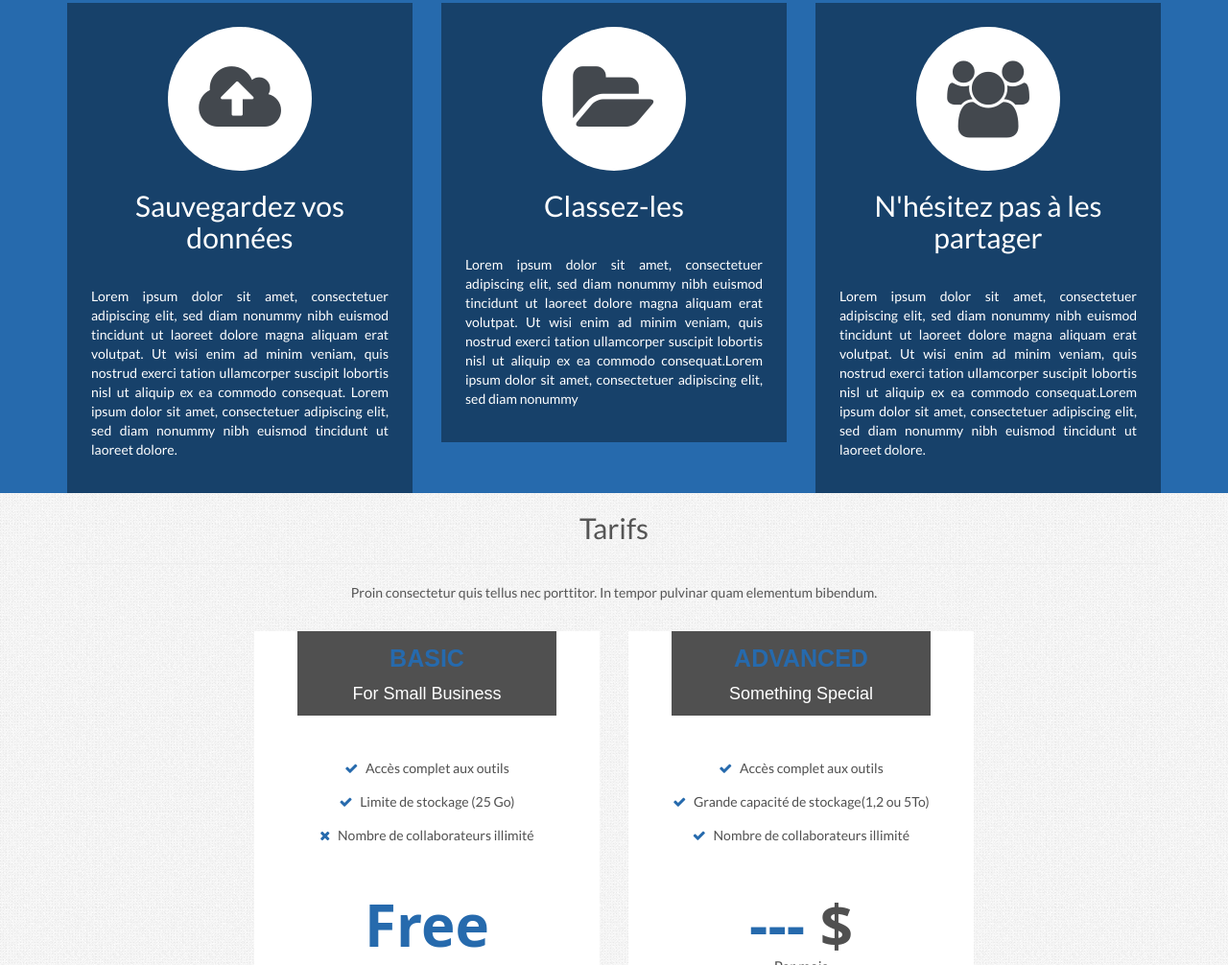
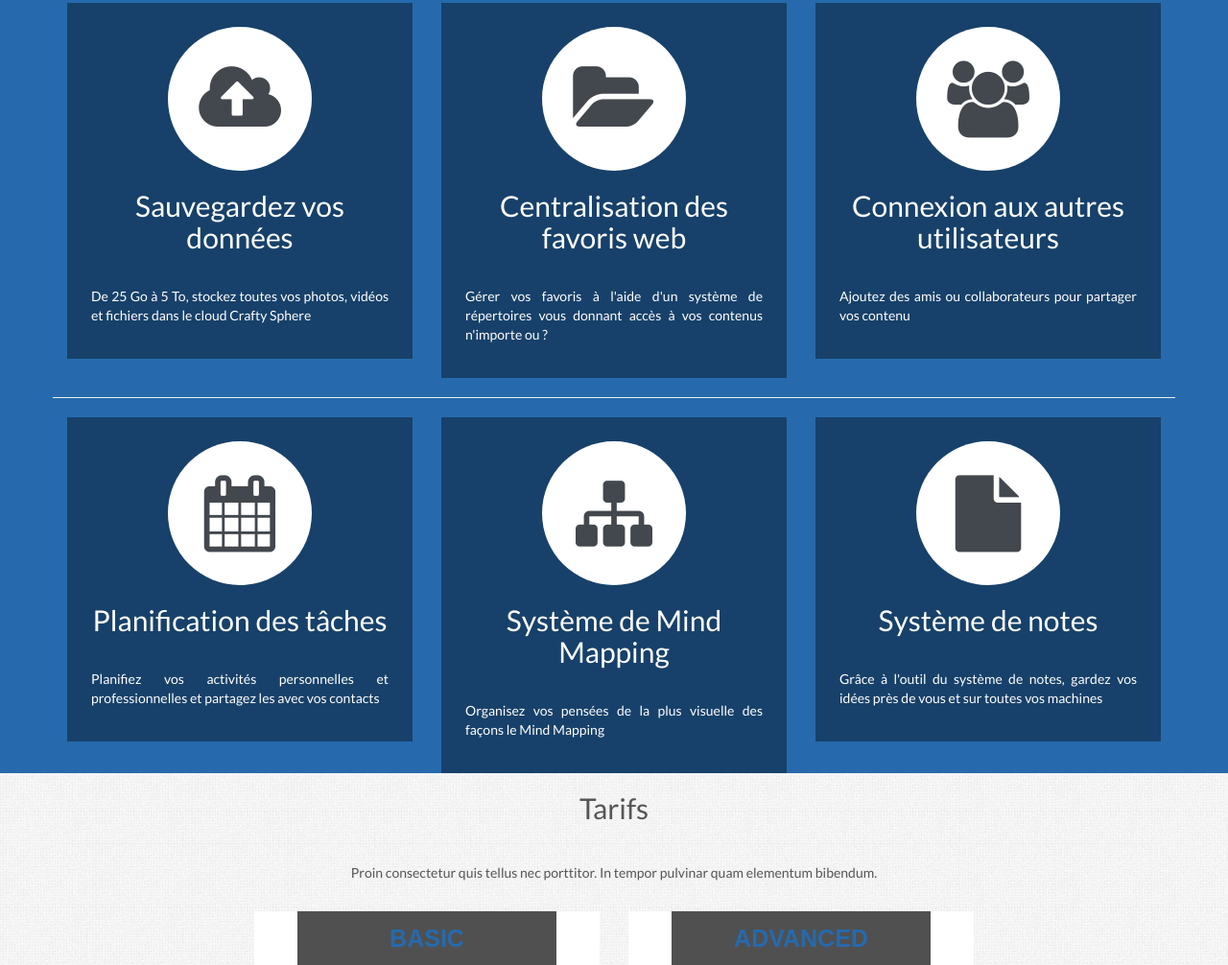
Before and after one commit to CarolineHe/Crafty.Sphere, a plain HTML site: page index.html in a window 1280 px wide. Shown: the part 754-1760 px from the top of the page at 96% size. Drawn offline with Linux system fonts and the light colour scheme.

Commit message:
ajout des outils et des liens resaux sociaux

```diff
--- a/css/main.css
+++ b/css/main.css
@@ -94,9 +94,6 @@ textarea {
 /* ==========================================================================
    Author's custom styles
    ========================================================================== */
-
-
-
 
 
 
--- a/index.html
+++ b/index.html
@@ -104,26 +104,47 @@
                 <div class="single-service">
                   <i class="fa fa-cloud-upload"></i>
                   <h2>Sauvegardez vos données</h2>
-                  <p>Lorem ipsum dolor sit amet, consectetuer adipiscing elit, sed diam nonummy nibh euismod tincidunt ut laoreet dolore magna aliquam erat volutpat. Ut wisi enim ad minim veniam, quis nostrud exerci tation ullamcorper suscipit lobortis nisl
-                    ut aliquip ex ea commodo consequat. Lorem ipsum dolor sit amet, consectetuer adipiscing elit, sed diam nonummy nibh euismod tincidunt ut laoreet dolore.</p>
+                  <p>De 25 Go à 5 To, stockez toutes vos photos, vidéos et fichiers dans le cloud Crafty Sphere </p>
                 </div>
               </div>
               <div class="col-sm-4">
                 <div class="single-service">
                   <i class="fa fa-folder-open"></i>
-                  <h2>Classez-les</h2>
-                  <p>Lorem ipsum dolor sit amet, consectetuer adipiscing elit, sed diam nonummy nibh euismod tincidunt ut laoreet dolore magna aliquam erat volutpat. Ut wisi enim ad minim veniam, quis nostrud exerci tation ullamcorper suscipit lobortis nisl
-                    ut aliquip ex ea commodo consequat.Lorem ipsum dolor sit amet, consectetuer adipiscing elit, sed diam nonummy </p>
+                  <h2>Centralisation des favoris web</h2>
+                  <p>Gérer vos favoris à l'aide d'un système de répertoires vous donnant accès à vos contenus n'importe ou ?  </p>
                 </div>
               </div>
               <div class="col-sm-4">
                 <div class="single-service">
                   <i class="fa fa-users"></i>
-                  <h2>N'hésitez pas à les partager</h2>
-                  <p>Lorem ipsum dolor sit amet, consectetuer adipiscing elit, sed diam nonummy nibh euismod tincidunt ut laoreet dolore magna aliquam erat volutpat. Ut wisi enim ad minim veniam, quis nostrud exerci tation ullamcorper suscipit lobortis nisl
-                    ut aliquip ex ea commodo consequat.Lorem ipsum dolor sit amet, consectetuer adipiscing elit, sed diam nonummy nibh euismod tincidunt ut laoreet dolore.</p>
+                  <h2>Connexion aux autres utilisateurs</h2>
+                  <p>Ajoutez des amis ou collaborateurs pour partager vos contenu</p>
                 </div>
               </div>
+                <div class="clearfix"></div>
+                <hr>
+              <div class="col-sm-4">
+                <div class="single-service">
+                  <i class="fa fa-calendar"></i>
+                  <h2>Planification des tâches</h2>
+                  <p>Planifiez vos activités personnelles et professionnelles et partagez les avec vos contacts</p>
+                </div>
+              </div>
+              <div class="col-sm-4">
+                <div class="single-service">
+                  <i class="fa fa-sitemap"></i>
+                  <h2>Système de Mind Mapping</h2>
+                  <p>Organisez vos pensées de la plus visuelle des façons le Mind Mapping</p>
+                </div>
+              </div>
+              <div class="col-sm-4">
+                <div class="single-service">
+                  <i class="fa fa-file "></i>
+                  <h2>Système de notes</h2>
+                  <p>Grâce à l'outil du système de notes, gardez vos idées près de vous et sur toutes vos machines</p>
+                </div>
+              </div>
+              <hr>
             </div>
           </div>
         </div>
@@ -234,8 +255,8 @@
     </div>
     <div class="row">
       <div class="col-sm-12 social">
-        <a href="#" data-toggle="tooltip" data-placement="top" title="Facebook"><i class="fa fa-facebook"></i></a>
-        <a href="#" data-toggle="tooltip" data-placement="top" title="Twitter"><i class="fa fa-twitter"></i></a>
+        <a href="https://www.facebook.com/crafty.sphere/" target="_blank" data-toggle="tooltip" data-placement="top" title="Facebook"><i class="fa fa-facebook"></i></a>
+        <a href="https://twitter.com/craftyshepre" target="_blank" data-toggle="tooltip" data-placement="top" title="Twitter"><i class="fa fa-twitter"></i></a>
         <!-- <a href="#" data-toggle="tooltip" data-placement="top" title="Dribbble"><i class="fa fa-dribbble"></i></a> -->
         <!-- <a href="#" data-toggle="tooltip" data-placement="top" title="Google Plus"><i class="fa fa-google-plus"></i></a> -->
         <!-- <a href="#" data-toggle="tooltip" data-placement="top" title="Pinterest"><i class="fa fa-pinterest"></i></a> -->
```
